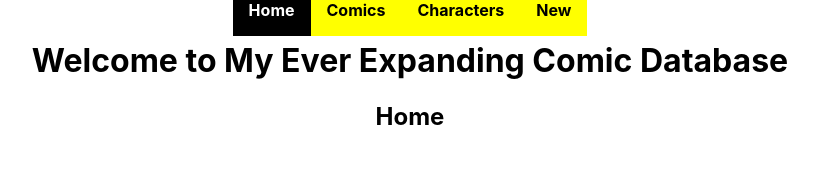
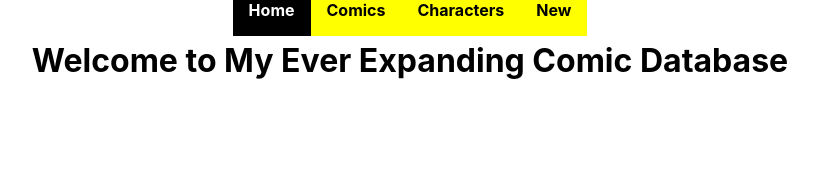
Before and after one commit to mitchellht34/phase-3-sinatra-react-project-frontend, a React (Create React App) app: page / in a window 1280 px wide. Shown: the top 192 px of the page, without its empty margins (230-1048 px from the left). Built offline with nearby package versions, Linux system fonts and the light colour scheme; the HTML template or start-up script is replaced by a standard one.

Commit message:
add home

```diff
--- a/src/App.js
+++ b/src/App.js
@@ -5,13 +5,13 @@ import NavBar from './components/NavBar'
 import ComicContainer from './containers/ComicContainer'
 import CharacterContainer from './containers/CharacterContainer'
 import FormContainer from './containers/FormContainer'
+import Home from './components/Home'
 
 function App() {
   return (
     <div className="App">
       <Router>
         <NavBar />
-        <h1>Welcome to My Ever Expanding Comic Database</h1>
         <Switch>
           <Route path='/comics'>
             <ComicContainer />
@@ -23,7 +23,7 @@ function App() {
             <FormContainer />
           </Route>
           <Route path='/'>
-            <h2>Home</h2>
+            <Home />
           </Route>
         </Switch>
       </Router>
--- /dev/null
+++ b/src/components/Home.js
@@ -0,0 +1,10 @@
+function Home() {
+
+    return (
+        <div>
+        <h1>Welcome to My Ever Expanding Comic Database</h1>
+        </div>
+    )
+}
+
+export default Home;
--- a/src/components/NavBar2.js
+++ b/src/components/NavBar2.js
@@ -3,7 +3,7 @@ import { NavLink } from 'react-router-dom'
 const style = {
     width: "30%",
     margin: "5% 0 1%",
-    padding: "1em",
+    padding: "0.5em",
     textDecoration: "none",
     color: "black",
     backgroundColor: "yellow",
--- a/src/containers/FormContainer.js
+++ b/src/containers/FormContainer.js
@@ -11,7 +11,6 @@ function FormContainer() {
         <div>
             <Router>
                 <h2>Let's Make Something New</h2>
-                <br />
                 <NavBar2 />
                 <Switch>
                     <Route path='/new/comic'>
```
